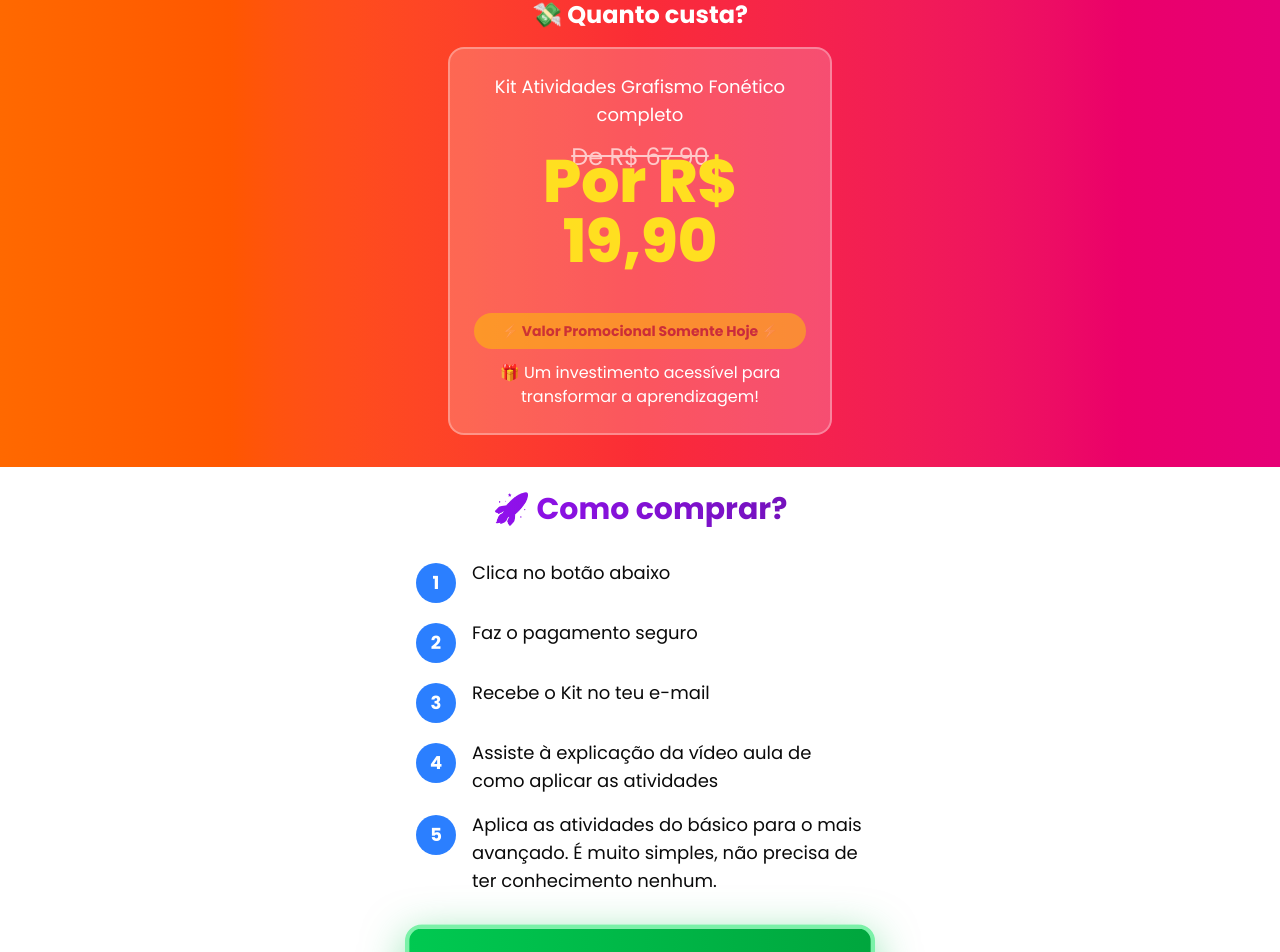
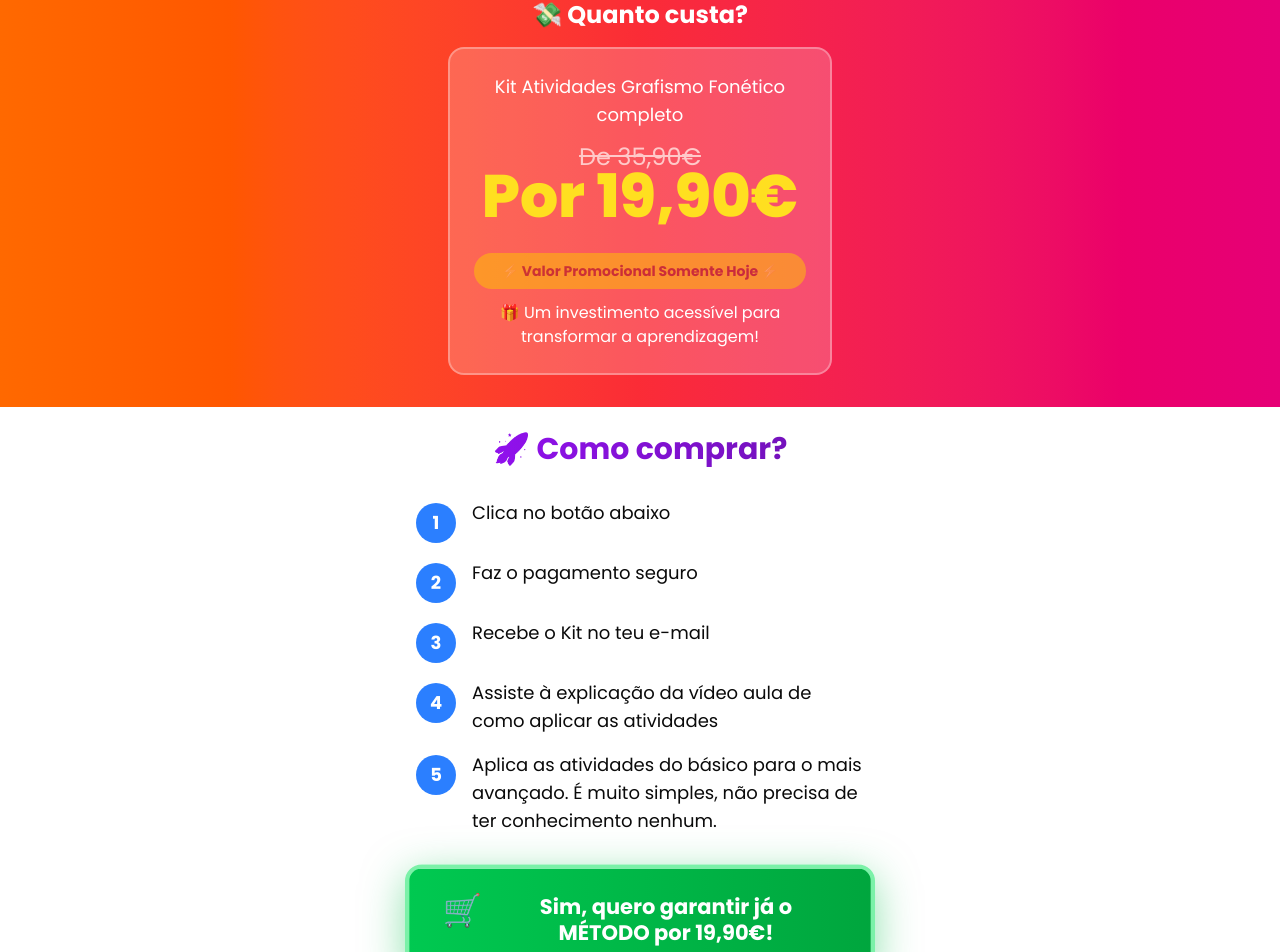
Before and after one commit to Gustavoads12/Pagina-Arrumada, a Next.js app: page / in a window 1280 px wide. Shown: the part 7749-8701 px from the top of the page. Built offline with nearby package versions, Linux system fonts and the light colour scheme.

Commit message:
feat: revert currency to euros (€)
Change all currency references back to € from R$

#VERCEL_SKIP

Co-authored-by: null <109917642+Gustavoads12@users.noreply.github.com>

```diff
--- a/components/landing-page.tsx
+++ b/components/landing-page.tsx
@@ -112,7 +112,7 @@ export default function LandingPage() {
     },
     {
       question: "6. O Kit é uma assinatura ou pagamento único?",
-      answer: "É um pagamento único de apenas R$ 19,90. Não existem taxas adicionais nem mensalidades.",
+      answer: "É um pagamento único de apenas 19,90€. Não existem taxas adicionais nem mensalidades.",
       color: "indigo",
     },
     {
@@ -608,9 +608,9 @@ export default function LandingPage() {
             <div className="bg-white/20 rounded-2xl p-6 mb-4 border-2 border-white/30">
               <p className="text-lg mb-3">Kit Atividades Grafismo Fonético completo</p>
               <div className="mb-2">
-                <span className="text-2xl text-red-200 line-through">De R$ 67,90</span>
+                <span className="text-2xl text-red-200 line-through">De 35,90€</span>
               </div>
-              <div className="text-6xl font-extrabold mb-3 text-yellow-300 animate-bounce">Por R$ 19,90</div>
+              <div className="text-6xl font-extrabold mb-3 text-yellow-300 animate-bounce">Por 19,90€</div>
               <div className="bg-yellow-400 text-red-800 font-bold py-2 px-4 rounded-full mb-3 text-sm animate-pulse">
                 ⚡ Valor Promocional Somente Hoje ⚡
               </div>
@@ -669,7 +669,7 @@ export default function LandingPage() {
             >
               <div className="bg-gradient-to-r from-green-500 to-green-600 hover:from-green-600 hover:to-green-700 text-white font-bold py-6 px-8 rounded-2xl shadow-[0_10px_40px_rgba(34,197,94,0.5)] hover:shadow-[0_15px_50px_rgba(34,197,94,0.7)] border-4 border-green-300 transition-all duration-300 transform hover:scale-110 active:scale-95 flex items-center justify-center gap-3 animate-pulse-scale">
                 <span className="text-3xl animate-bounce">🛒</span>
-                <span className="text-xl text-center leading-tight">Sim, quero garantir já o MÉTODO por R$ 19,90!</span>
+                <span className="text-xl text-center leading-tight">Sim, quero garantir já o MÉTODO por 19,90€!</span>
               </div>
             </a>
           </div>
```
